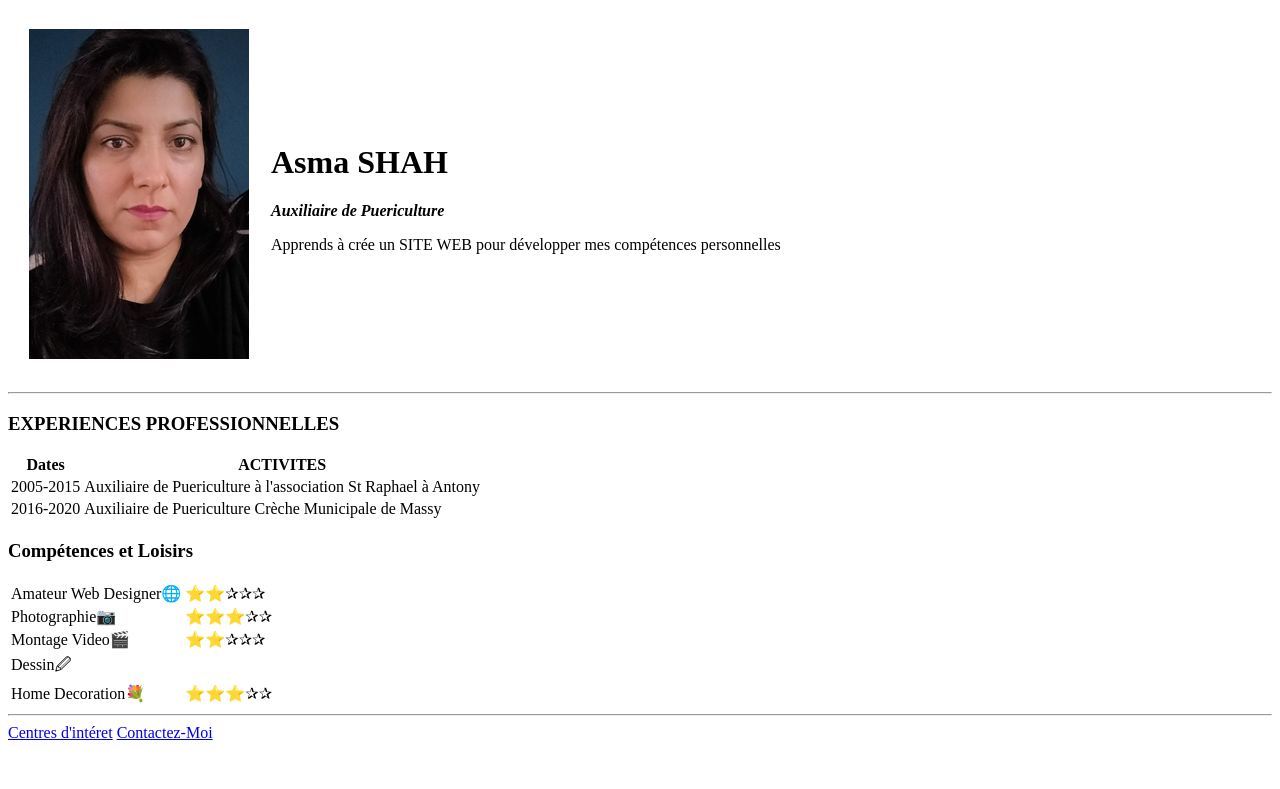
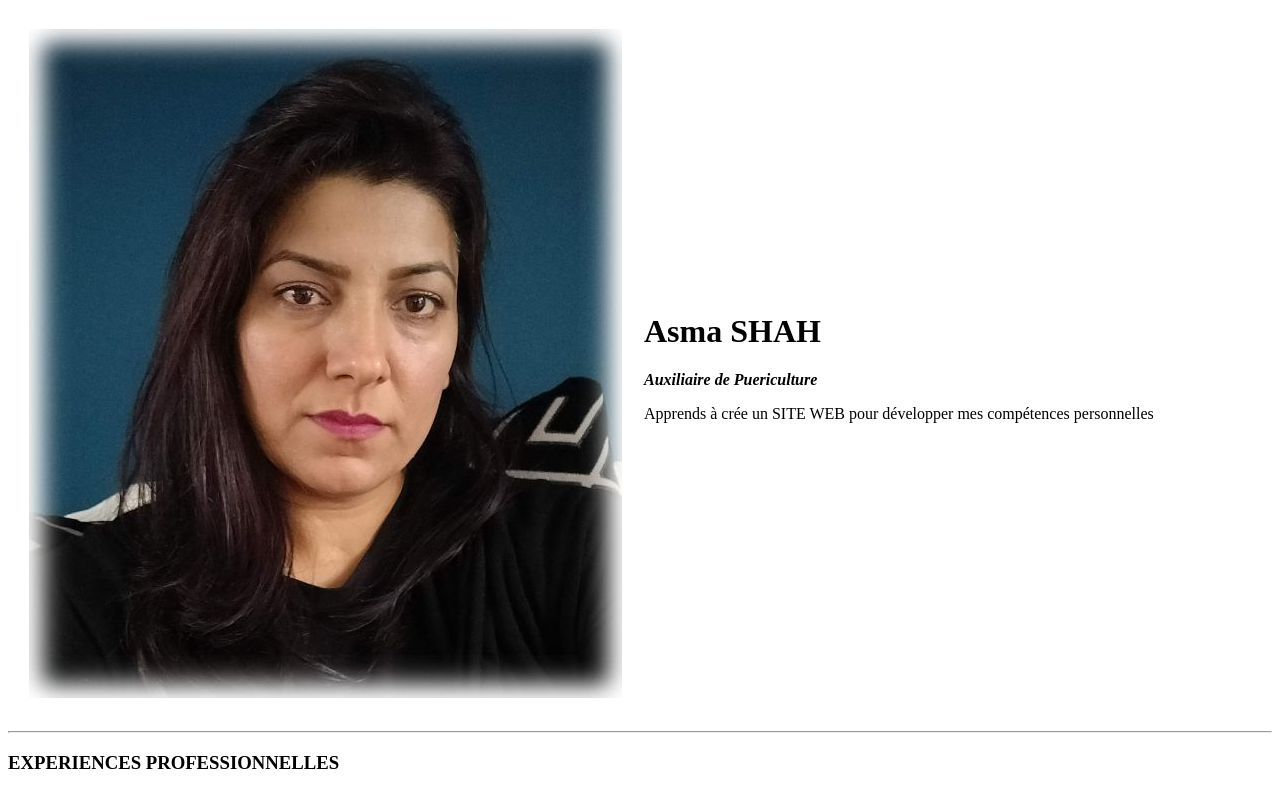
Before and after one commit to AsmaSHAH77/cv, a plain HTML site: page index.html in a window 1280 px wide. Shown: the top 789 px of the page. Drawn offline with Linux system fonts and the light colour scheme.

Commit message:
Update index.html

```diff
--- a/index.html
+++ b/index.html
@@ -8,7 +8,7 @@
   <body>
    <table cellspacing="20">
      <tr>
-       <td><img src="asma pic.jpg" alt="Asma profile picture"></td>
+       <td><img src="asma-picture.jpeg" alt="Asma profile picture"></td>
        <td><h1>Asma SHAH</h1>
        <p><em><strong>Auxiliaire de Puericulture</strong></em></p>
        <p>Apprends à crée un SITE WEB pour développer mes compétences personnelles</p></td>
```
